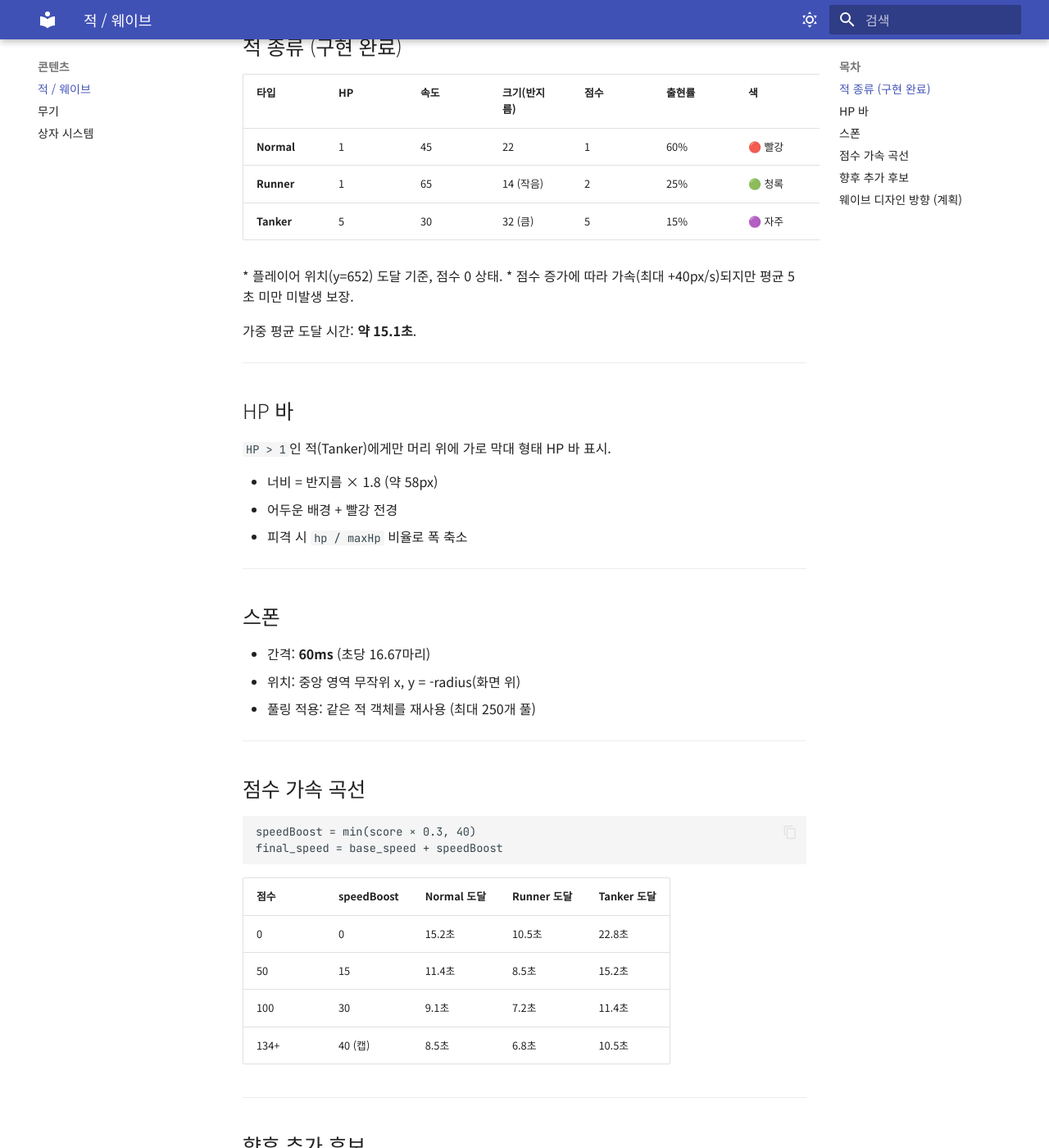
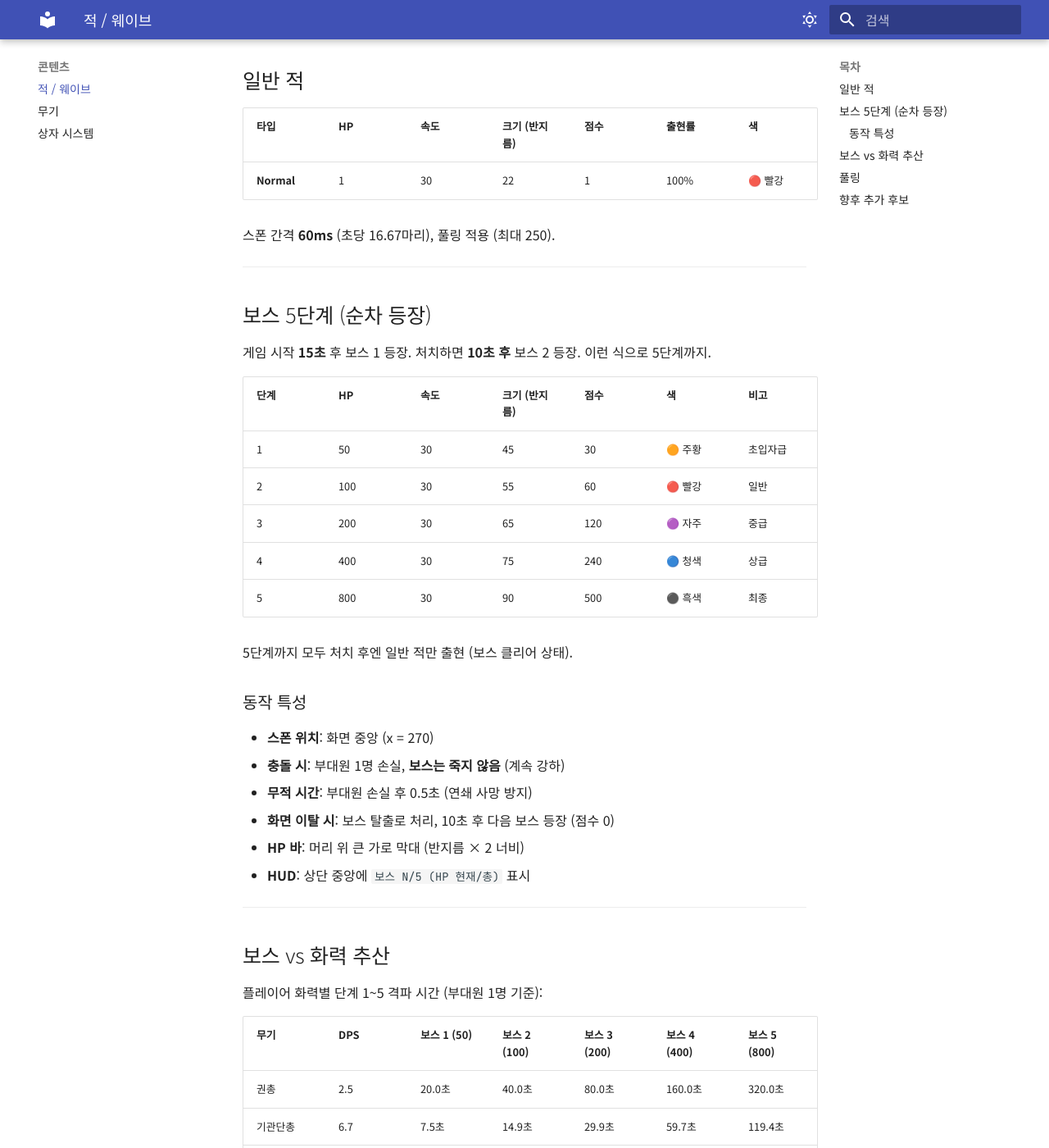
Before and after one commit to suan2z/wellbeangame01, an MkDocs documentation site: the page built from docs/적.md, in a window 1280 px wide and 1400 px high, scrolled down 306 px. Shown: the whole window at 82% size. Built offline with MkDocs 1.6.1 and Material for MkDocs 9.7.7, drawn with Linux system fonts in a browser that asks for light colours; some of the changed text lies outside the part shown.

Commit message:
feat(game): 적 단순화 (Normal만) + 보스 5단계 순차 소환
요청대로 적 종류를 일반과 보스로만 구성, 모든 적 속도 일괄 30.

## 적 변경

- Runner 제거 (코드 + 텍스처 + 가중치)
- Tanker 제거 (이전 PR에서 이미 일반/러너/탱커였으나 이번 작업으로 일반만 남김)
- Normal: HP 1, 속도 30, 점수 1, 출현률 100%
- 점수 가속 곡선 제거 (속도 일괄 30 유지)

## 보스 5단계

게임 시작 15초 후 보스 1 등장. 처치 후 10초 대기 → 다음 단계.
화면 이탈 시 '보스 탈출' 처리 후 다음 단계로 진행.

| 단계 | HP | 속도 | 크기 | 점수 |
|------|-----|------|------|------|
| 1 | 50 | 30 | 45 | 30 |
| 2 | 100 | 30 | 55 | 60 |
| 3 | 200 | 30 | 65 | 120 |
| 4 | 400 | 30 | 75 | 240 |
| 5 | 800 | 30 | 90 | 500 |

5단계 모두 처치 → '보스 클리어!' 메시지, 이후 일반 적만 출현.

## 동작

- 한 번에 1마리 활성 (this.activeBoss)
- 보스 + 부대원 충돌: 부대원만 1명 손실, 보스는 안 죽음
- 무적 0.5초로 연쇄 사망 방지
- HUD: 상단 중앙 '보스 N/5 (HP 현재/총)'
- HP 바: 머리 위 큰 막대 (반지름 × 2)
- 보스 등장/사망/탈출 시 텍스트 펀치 애니메이션

## 검증 (Playwright 8/8)

- 보스 1 스폰 시 HP 50 / 속도 30 정확
- 보스 처치 시 activeBoss null, 점수 +30
- 보스 2 HP 100
- 5단계까지 순차 진행 확인
- 일반 스폰 30회 후 'normal' 타입만 등장 (Runner 제거 확인)
- 페이지 에러 0건

````diff
--- a/docs/적.md
+++ b/docs/적.md
@@ -2,74 +2,76 @@
 
 화면 중앙 80% 영역(x = 81 ~ 459)에서 위에서 아래로 등장. 부대원과 충돌 시 부대원 1명 손실, 부대원 발사체에 HP 모두 소진 시 처치 + 점수 획득.
 
----
-
-## 적 종류 (구현 완료)
-
-| 타입 | HP | 속도 | 크기(반지름) | 점수 | 출현률 | 색 | 도달 시간\* |
-|------|----|------|------------|------|-------|-----|-----------|
-| **Normal** | 1 | 45 | 22 | 1 | 60% | 🔴 빨강 | 약 15.2초 |
-| **Runner** | 1 | 65 | 14 (작음) | 2 | 25% | 🟢 청록 | 약 10.5초 |
-| **Tanker** | 5 | 30 | 32 (큼) | 5 | 15% | 🟣 자주 | 약 22.8초 |
-
-\* 플레이어 위치(y=652) 도달 기준, 점수 0 상태.
-\* 점수 증가에 따라 가속(최대 +40px/s)되지만 평균 5초 미만 미발생 보장.
-
-가중 평균 도달 시간: **약 15.1초**.
+모든 적의 강하 속도는 **30 px/s** 단일 통일.
 
 ---
 
-## HP 바
+## 일반 적
 
-`HP > 1`인 적(Tanker)에게만 머리 위에 가로 막대 형태 HP 바 표시.
+| 타입 | HP | 속도 | 크기 (반지름) | 점수 | 출현률 | 색 |
+|------|----|------|--------------|------|-------|-----|
+| **Normal** | 1 | 30 | 22 | 1 | 100% | 🔴 빨강 |
 
-- 너비 = 반지름 × 1.8 (약 58px)
-- 어두운 배경 + 빨강 전경
-- 피격 시 `hp / maxHp` 비율로 폭 축소
+스폰 간격 **60ms** (초당 16.67마리), 풀링 적용 (최대 250).
 
 ---
 
-## 스폰
+## 보스 5단계 (순차 등장)
 
-- 간격: **60ms** (초당 16.67마리)
-- 위치: 중앙 영역 무작위 x, y = -radius(화면 위)
-- 풀링 적용: 같은 적 객체를 재사용 (최대 250개 풀)
+게임 시작 **15초** 후 보스 1 등장. 처치하면 **10초 후** 보스 2 등장. 이런 식으로 5단계까지.
+
+| 단계 | HP | 속도 | 크기 (반지름) | 점수 | 색 | 비고 |
+|------|-----|------|--------------|------|----|-----|
+| 1 | 50 | 30 | 45 | 30 | 🟠 주황 | 초입자급 |
+| 2 | 100 | 30 | 55 | 60 | 🔴 빨강 | 일반 |
+| 3 | 200 | 30 | 65 | 120 | 🟣 자주 | 중급 |
+| 4 | 400 | 30 | 75 | 240 | 🔵 청색 | 상급 |
+| 5 | 800 | 30 | 90 | 500 | ⚫ 흑색 | 최종 |
+
+5단계까지 모두 처치 후엔 일반 적만 출현 (보스 클리어 상태).
+
+### 동작 특성
+
+- **스폰 위치**: 화면 중앙 (x = 270)
+- **충돌 시**: 부대원 1명 손실, **보스는 죽지 않음** (계속 강하)
+- **무적 시간**: 부대원 손실 후 0.5초 (연쇄 사망 방지)
+- **화면 이탈 시**: 보스 탈출로 처리, 10초 후 다음 보스 등장 (점수 0)
+- **HP 바**: 머리 위 큰 가로 막대 (반지름 × 2 너비)
+- **HUD**: 상단 중앙에 `보스 N/5 (HP 현재/총)` 표시
 
 ---
 
-## 점수 가속 곡선
+## 보스 vs 화력 추산
 
-```
-speedBoost = min(score × 0.3, 40)
-final_speed = base_speed + speedBoost
-```
+플레이어 화력별 단계 1~5 격파 시간 (부대원 1명 기준):
 
-| 점수 | speedBoost | Normal 도달 | Runner 도달 | Tanker 도달 |
-|------|-----------|-----------|-----------|-----------|
-| 0 | 0 | 15.2초 | 10.5초 | 22.8초 |
-| 50 | 15 | 11.4초 | 8.5초 | 15.2초 |
-| 100 | 30 | 9.1초 | 7.2초 | 11.4초 |
-| 134+ | 40 (캡) | 8.5초 | 6.8초 | 10.5초 |
+| 무기 | DPS | 보스 1 (50) | 보스 2 (100) | 보스 3 (200) | 보스 4 (400) | 보스 5 (800) |
+|------|-----|-----------|------------|------------|------------|------------|
+| 권총 | 2.5 | 20.0초 | 40.0초 | 80.0초 | 160.0초 | 320.0초 |
+| 기관단총 | 6.7 | 7.5초 | 14.9초 | 29.9초 | 59.7초 | 119.4초 |
+| 샷건 | 8.3 | 6.0초 | 12.0초 | 24.1초 | 48.2초 | 96.4초 |
+| 라이플 | 8.6 | 5.8초 | 11.6초 | 23.3초 | 46.5초 | 93.0초 |
+| 기관총 | 20.0 | 2.5초 | 5.0초 | 10.0초 | 20.0초 | 40.0초 |
+
+부대원 N명이면 위 시간을 N으로 나눔. 진행 흐름:
+
+1. 시작: 권총 + 1명 → 일반 적 처리하며 좌측 상자 깨기
+2. 15초까지 기관단총 / 샷건 / 라이플 정도 확보 → 보스 1 등장에 대비
+3. 부대원 늘리고 무기 강화 반복 → 보스 5까지 진행
+
+---
+
+## 풀링
+
+bullets·enemies 모두 객체 풀 사용. 풀에서 `disableBody`로 재활용해 GC 압박 최소화.
 
 ---
 
 ## 향후 추가 후보
 
-| 타입 (예정) | 특징 |
-|------------|------|
+| 타입 | 비고 |
+|------|------|
 | **자폭** | 부대원 충돌 시 +1명 추가 손실 |
 | **분열** | 사망 시 작은 적 N마리 생성 |
-| **실드** | 일정 시간 무적, 후방에서 약점 |
-| **보스** | 챕터 끝 거대 적, HP 100+, 패턴 |
-
----
-
-## 웨이브 디자인 방향 (계획)
-
-현재: 가중치 기반 무작위 스폰.
-향후: 점수 / 시간 기반 웨이브 구성.
-
-- 0~30점: Normal 위주
-- 30~100점: Normal + Runner
-- 100~200점: + Tanker 비중 증가
-- 200점~: 보스 등장 + 가속 강화
+| **실드** | 일정 시간 무적 |
+| **저격 보스 패턴** | 보스가 화면 위에서 멈추고 투사체 발사 |
````
Also changed, not shown: 1 other file.
